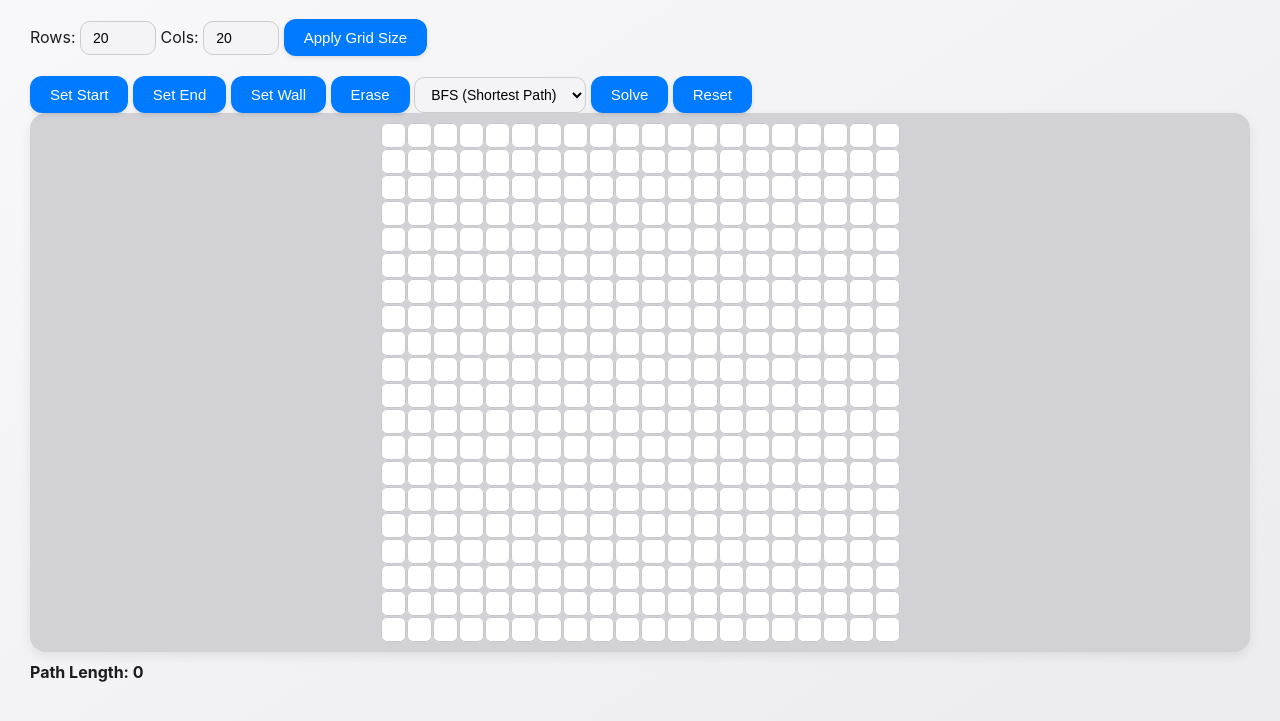
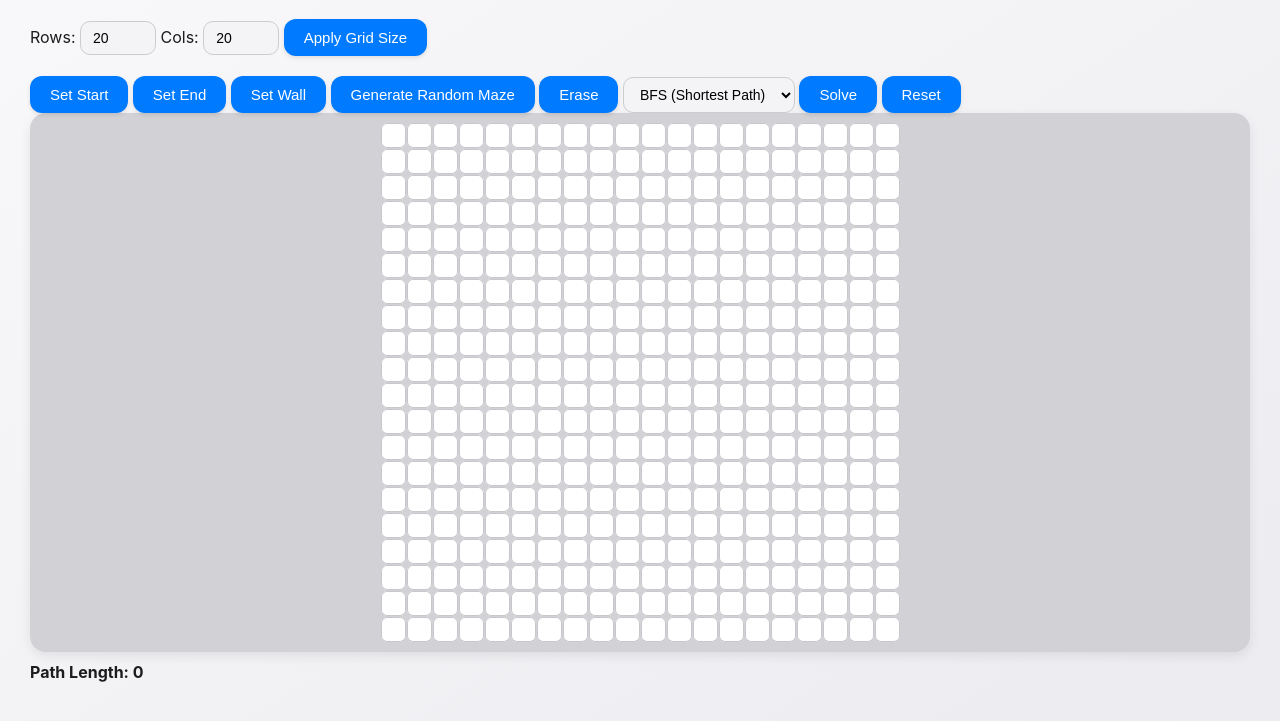
Before and after one commit to JosephMarcell/kuis2PAA, a plain HTML site: page index.html in a window 1280 px wide. Shown: the part 93-814 px from the top of the page. Drawn offline with Linux system fonts and the light colour scheme.

Commit message:
Add files via upload

```diff
--- a/index.html
+++ b/index.html
@@ -16,6 +16,7 @@
     <button onclick="setMode('start')">Set Start</button>
     <button onclick="setMode('end')">Set End</button>
     <button onclick="setMode('wall')">Set Wall</button>
+    <button onclick="generateRandomMaze()">Generate Random Maze</button>
     <button onclick="setMode('erase')">Erase</button>
     <select id="algorithm">
       <option value="bfs">BFS (Shortest Path)</option>
--- a/script.js
+++ b/script.js
@@ -261,3 +261,24 @@ function updateMazeGridTemplate() {
 }
 
 createGrid();
+
+function generateRandomMaze() {
+  if (!grid.length) return;
+
+  for (let row = 0; row < rows; row++) {
+    for (let col = 0; col < cols; col++) {
+      const cell = grid[row][col];
+      if (cell.type === 'start' || cell.type === 'end') continue;
+
+      const rand = Math.random();
+      if (rand < 0.3) { // 30% chance to become a wall
+        cell.type = 'wall';
+        cell.element.className = 'cell wall';
+      } else {
+        cell.type = 'empty';
+        cell.pathType = null;
+        cell.element.className = 'cell';
+      }
+    }
+  }
+}
```
